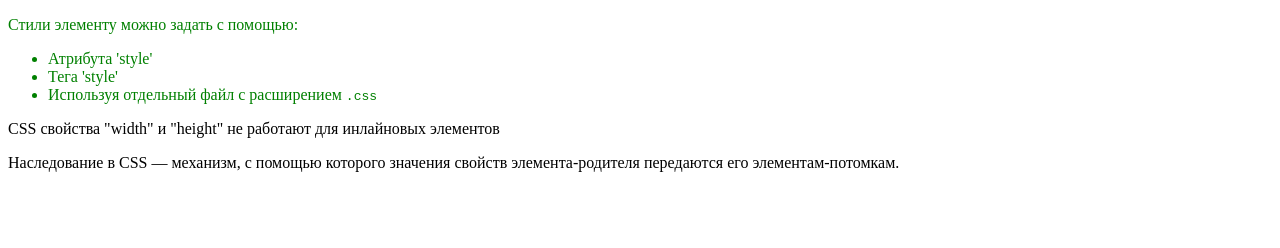
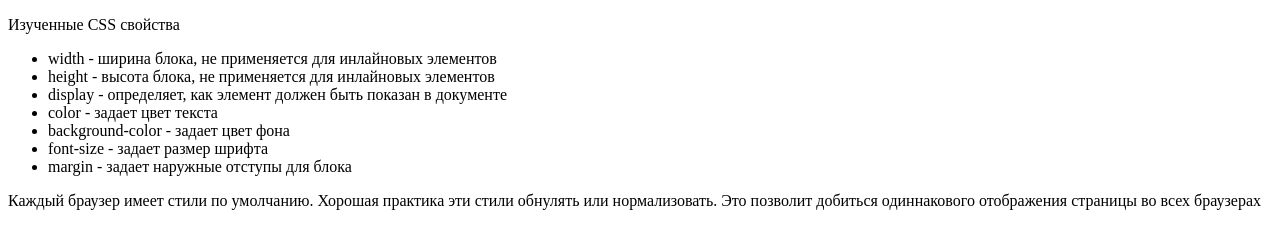
Before and after one commit to ichmen/js-test-2022, a plain HTML site: page index.html in a window 1280 px wide. Drawn offline with Linux system fonts and the light colour scheme.

Commit message:
add styles

```diff
--- a/index.html
+++ b/index.html
@@ -1,27 +1,29 @@
 <!DOCTYPE html>
-<html lang="en">
+<html lang="ru">
   <head>
     <meta charset="UTF-8" />
-    <title>Первые стили</title>
-    <style></style>
+    <title>Класс</title>
+    <link rel="stylesheet" ; href="styles.css" ; />
   </head>
   <body>
-    <section style="color: green">
-      <p>Стили элементу можно задать с помощью:</p>
+    <main>
+      <p>Изученные CSS свойства</p>
       <ul>
-        <li>Атрибута 'style'</li>
-        <li>Тега 'style'</li>
-        <li>Используя отдельный файл с расширением <code>.css</code></li>
+        <li>width - ширина блока, не применяется для инлайновых элементов</li>
+        <li>height - высота блока, не применяется для инлайновых элементов</li>
+        <li>
+          display - определяет, как элемент должен быть показан в документе
+        </li>
+        <li>color - задает цвет текста</li>
+        <li>background-color - задает цвет фона</li>
+        <li>font-size - задает размер шрифта</li>
+        <li>margin - задает наружные отступы для блока</li>
       </ul>
-    </section>
-    <section>
       <p>
-        CSS свойства "width" и "height" не работают для инлайновых элементов
+        Каждый браузер имеет стили по умолчанию. Хорошая практика эти стили
+        обнулять или нормализовать. Это позволит добиться одиннакового
+        отображения страницы во всех браузерах
       </p>
-      <p>
-        Наследование в CSS — механизм, с помощью которого значения свойств
-        элемента-родителя передаются его элементам-потомкам.
-      </p>
-    </section>
+    </main>
   </body>
 </html>
```
Also changed, not shown: styles.css (added).
